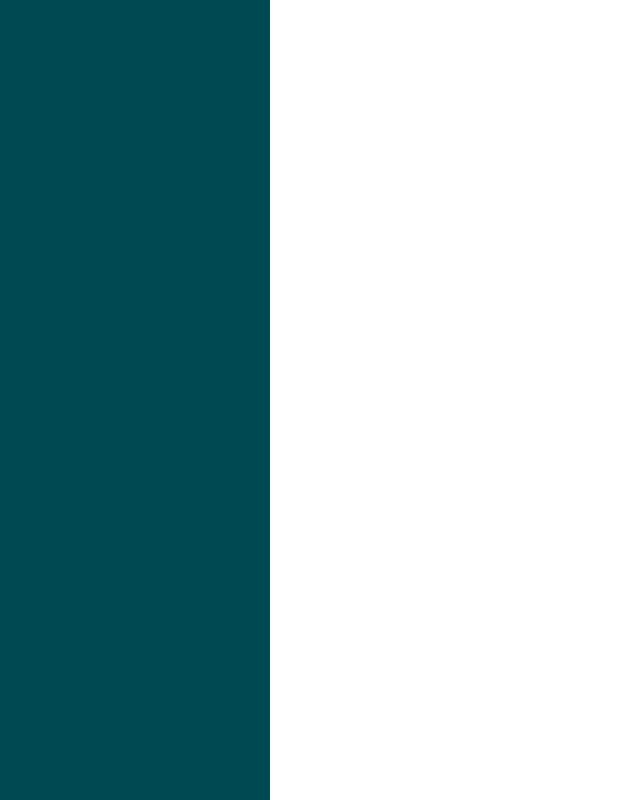
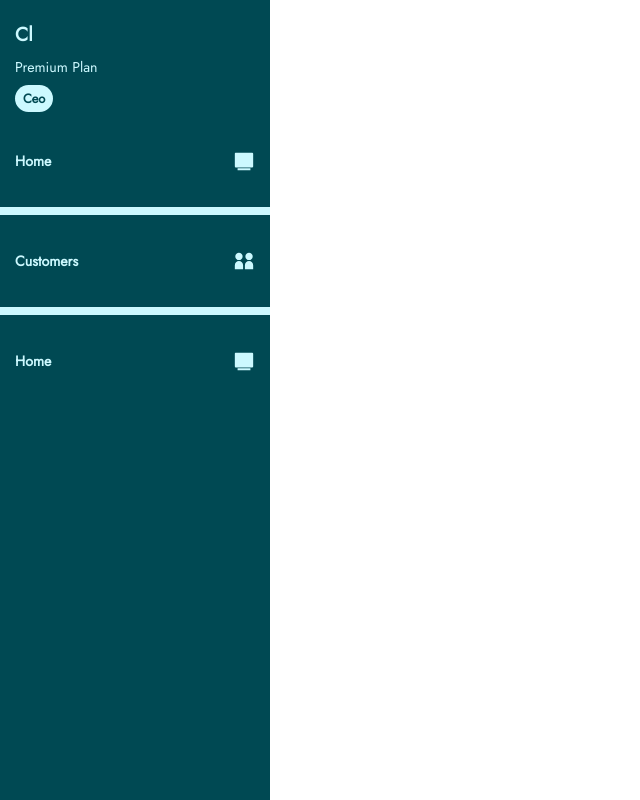
Before and after one commit to cloortt/web.cloortt.com, a Vue app: page / in a window 1280 px wide. Before the commit this address had no page. Shown: the whole page, without its empty margins (0-640 px from the left). Built offline with nearby package versions, Linux system fonts and the light colour scheme.

Commit message:
Created SidebarLink Component

```diff
--- a/src/assets/css/cloortt.css
+++ b/src/assets/css/cloortt.css
@@ -6,7 +6,7 @@
 
 @font-face {
     font-family: "font-2";
-    src: url("../fonts/Jost-Regular.ttf");
+    src: url("../fonts/McLaren-Regular.ttf");
     font-display: swap;
 }
 
@@ -25,8 +25,8 @@ button {
 
 :root {
     --c-base: #004953;
-    --c-base-mild:#004953;
-    --c-base-faint: #fafeff;
+    --c-base-mild:#ccf9ff;
+    --c-base-faint: #e5fcff;
     --c-success: #3ae57f;
     --c-success-mild: #3ae57f;
     --c-success-faint: #3ae57f;
@@ -61,7 +61,7 @@ h4 {
 }
 
 h5 {
-    font-size: 2.5rem;
+    font-size: 1.8rem;
 }
 
 h6 {
--- a/src/assets/css/web.css
+++ b/src/assets/css/web.css
@@ -3,3 +3,18 @@
 .web-sidebar{
    width:270px;
 }
+.web-sidebar .top{
+    padding:20px 15px 0 15px;
+}
+.web-sidebar .links ul li{
+    padding:35px 15px 35px 15px;
+    border-bottom:8px solid var(--c-base-mild);
+}
+
+.web-sidebar .links ul li:nth-child(1){
+    padding-top:0;
+}
+.web-sidebar .links ul li:nth-last-child(1){
+    padding-bottom:0;
+    border-bottom:0;
+}
--- a/src/components/Sidebar.vue
+++ b/src/components/Sidebar.vue
@@ -1,6 +1,28 @@
 <script setup>
+    import Icon from './Icon.vue';
+    import SidebarLink from './SidebarLink.vue';
 </script>
 <template>
     <aside class="web-sidebar cl-pos-fixed cl-pos left-offset top-offset cl-size full-height cl-bg-base">
+        <div class="top">
+            <h6 class="cl-fg-base-mild cl-txt w-bold">Cl</h6>
+            <div class="cl-breaker-1"></div>
+            <p class="cl-fg-base-mild">
+                Premium Plan
+            </p>
+            <div class="cl-breaker-1"></div>
+            <div class="cl-badge cl-display-inline cl-bg-base-mild cl-fg-base cl-border edge-is-curved cl-txt w-bold">
+                Ceo
+            </div>
+        </div>
+        <div class="cl-breaker-4"></div>
+        <div class="cl-breaker-4"></div>
+        <div class="links">
+            <ul class="cl-list remove-style">
+                <SidebarLink linkName="Home" linkUrl="/" iconName="tv"/>
+                <SidebarLink linkName="Customers" linkUrl="/customers" iconName="users"/>
+                <SidebarLink linkName="Home" linkUrl="/" iconName="tv"/>
+            </ul>
+        </div>
     </aside>
 </template>
--- /dev/null
+++ b/src/components/SidebarLink.vue
@@ -0,0 +1,28 @@
+<script setup>
+    import Icon from './Icon.vue';
+    import { defineProps } from 'vue';
+    import { RouterLink } from 'vue-router';
+
+    const props = defineProps({
+        linkName:{
+            type:String,
+            default:'Home'
+        },
+        linkUrl:{
+            type:String,
+            default:'/'
+        },
+        iconName:{
+            type:String,
+            default:'cloortt'
+        }
+    });
+</script>
+<template>
+    <li class="cl-flex-inline cl-flex-align-items-center cl-flex-justify-content-space-between cl-size full-width">
+        <RouterLink :to="props.linkUrl" class="cl-txt no-decoration w-bold cl-fg-base-mild">
+            {{props.linkName}}
+        </RouterLink>
+        <Icon class="cl-fill-base-mild" :name="props.iconName" :size="{ width: '22px', height: '22px' }" />
+    </li>
+</template>
```
